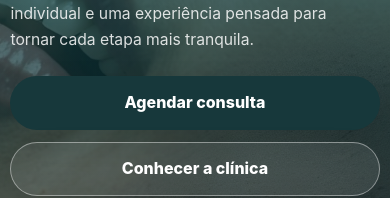
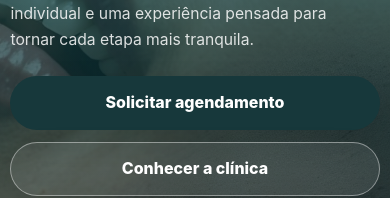
Before and after one commit to mandresoeiro/Clinica-Sorriso, a React (Vite) app: page / in a window 390 px wide. Shown: the part 503-701 px from the top of the page. Built offline with nearby package versions, Linux system fonts and the light colour scheme.

Commit message:
fix: refine mobile hero CTA and content

```diff
--- a/src/components/sections/Hero.tsx
+++ b/src/components/sections/Hero.tsx
@@ -83,7 +83,7 @@ export function Hero() {
 
           <div className="hero__actions">
             <Button href={whatsappUrl} target="_blank" rel="noreferrer">
-              Agendar consulta
+              Solicitar agendamento
             </Button>
             <Button variant="ghost" href={ROUTES.clinic}>
               Conhecer a clínica
```
